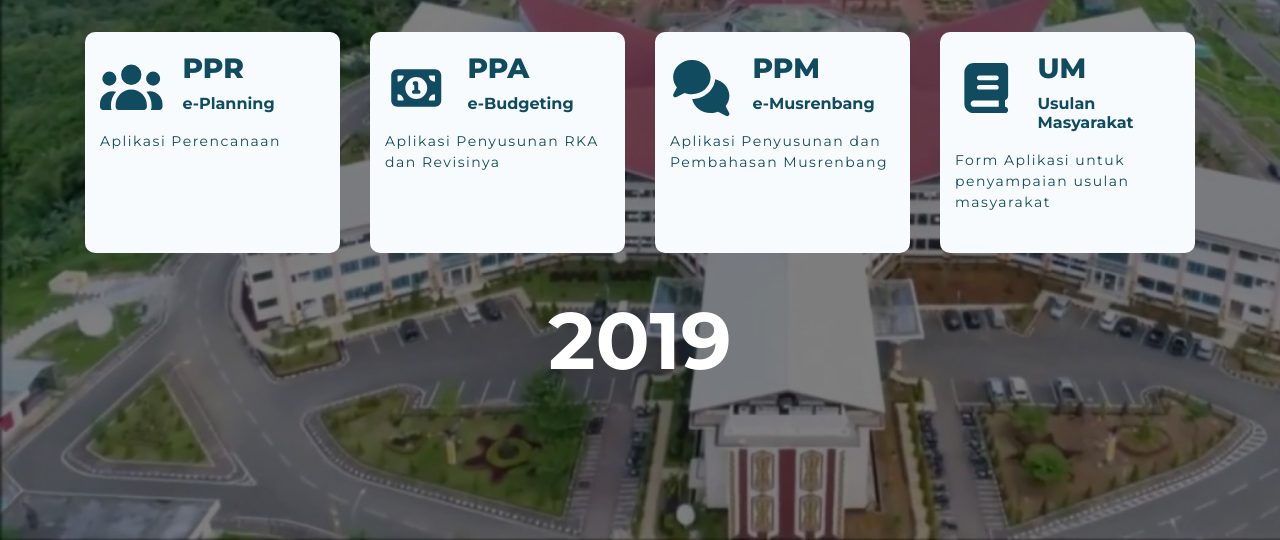
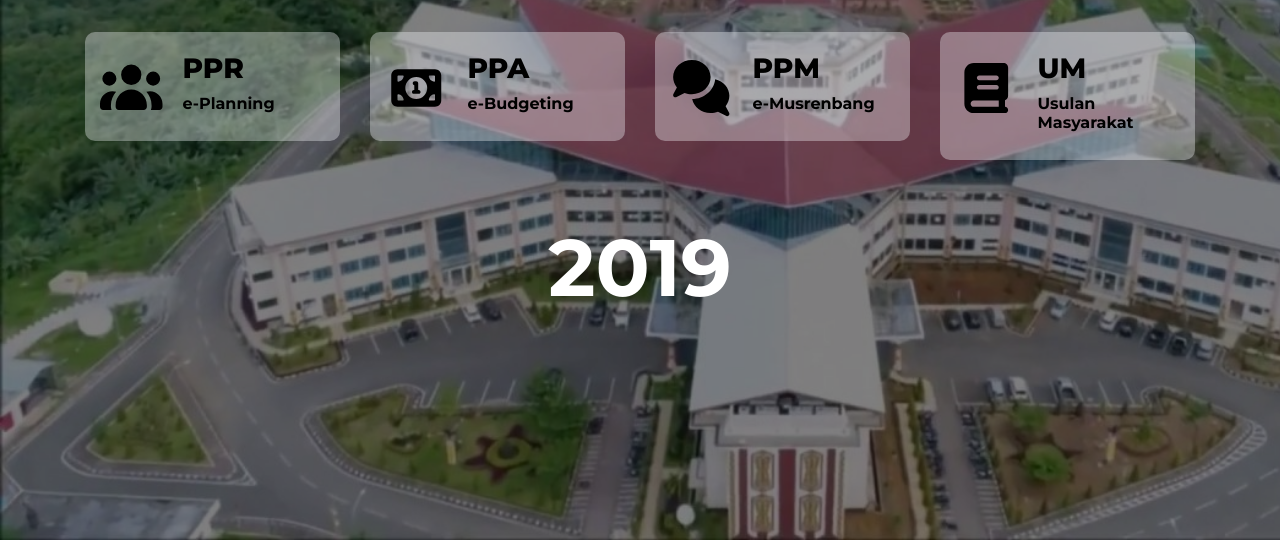
Before and after one commit to ariefulkhakim/e-planning, a plain HTML site: page index.html in a window 1280 px wide. Shown: the part 260-800 px from the top of the page. Drawn offline with Linux system fonts and the light colour scheme; files whose address does not match are found by name.

Commit message:
edit content section

```diff
--- a/css/style.css
+++ b/css/style.css
@@ -77,12 +77,12 @@ body::after {
 
 .content {
     position: relative;
-    background-color: #f8fbfe;
+    background-color: #f8fbfe59;
     padding: 20px 15px;
     border-radius: 10px;
-    color: #114B5F;
+    color: #000000;
     margin-bottom: 20px;
-    height: 100%;
+    /* height: 100%; */
     transition: all 0.5s;
 }
 
--- a/index.html
+++ b/index.html
@@ -52,9 +52,9 @@
                             <h3>PPR</h3>
                             <h5 class="sub-title">e-Planning</h5>
                         </div>
-                        <div class="description">
+                        <!-- <div class="description">
                             <p>Aplikasi Perencanaan</p>
-                        </div>
+                        </div> -->
                     </div>
                 </div>
                 <div class="col-md-3">
@@ -66,9 +66,9 @@
                             <h3>PPA</h3>
                             <h5 class="sub-title">e-Budgeting</h5>
                         </div>
-                                <div class="description">
+                        <!-- <div class="description">
                             <p>Aplikasi Penyusunan RKA dan Revisinya</p>
-                                </div>
+                        </div> -->
                     </div>
                 </div>
                 <div class="col-md-3">
@@ -80,11 +80,10 @@
                             <h3>PPM</h3>
                             <h5 class="sub-title">e-Musrenbang</h5>
                         </div>
-                        <div class="description">
+                        <!-- <div class="description">
                             <p>Aplikasi Penyusunan dan Pembahasan Musrenbang</p>
+                        </div> -->
                     </div>
-                    </div>
-
                 </div>
                 <div class="col-md-3">
                     <div class="content">
@@ -95,9 +94,9 @@
                             <h3>UM</h3>
                             <h5 class="sub-title">Usulan Masyarakat</h5>
                         </div>
-                                <div class="description">
+                        <!-- <div class="description">
                             <p>Form Aplikasi untuk penyampaian usulan masyarakat</p>
-                                </div>
+                        </div> -->
                     </div>
                 </div>
                 <div class="col-md-12">
```
Lines whose indentation alone changed are shown as unchanged.
